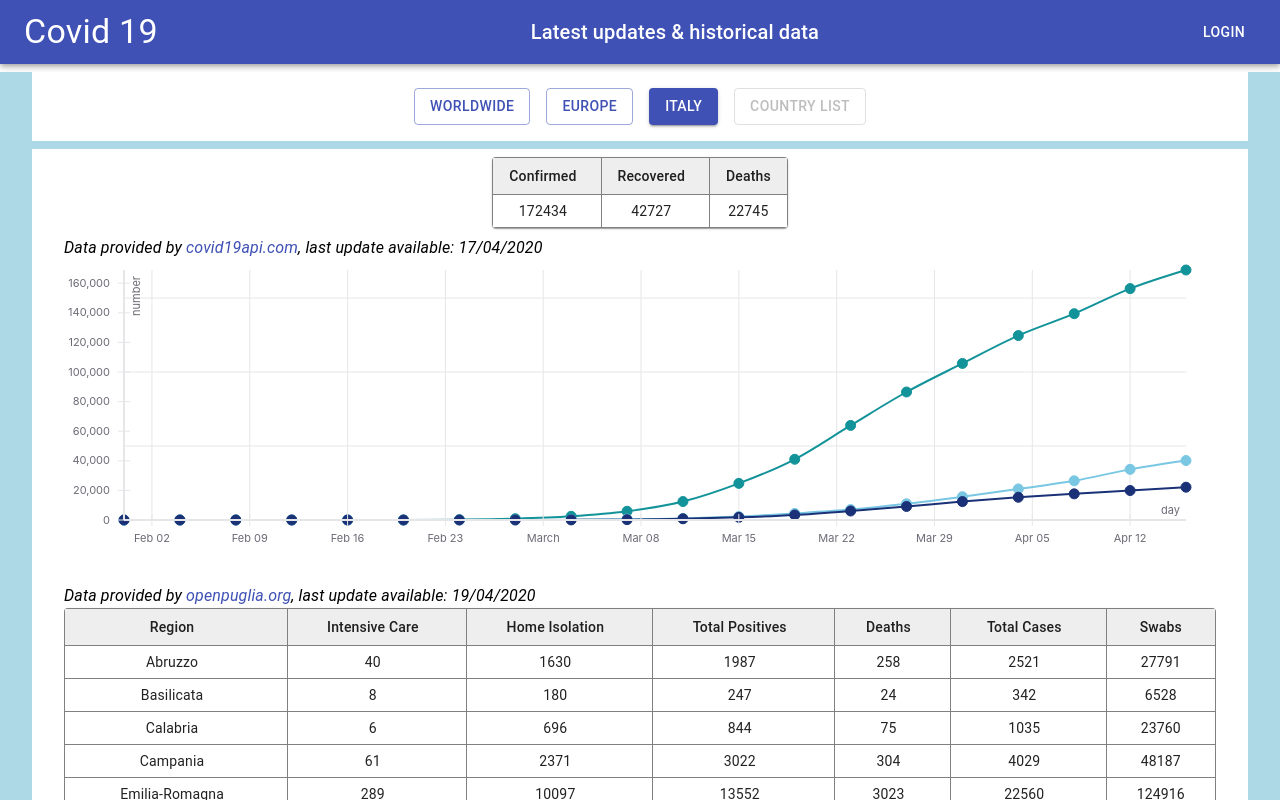
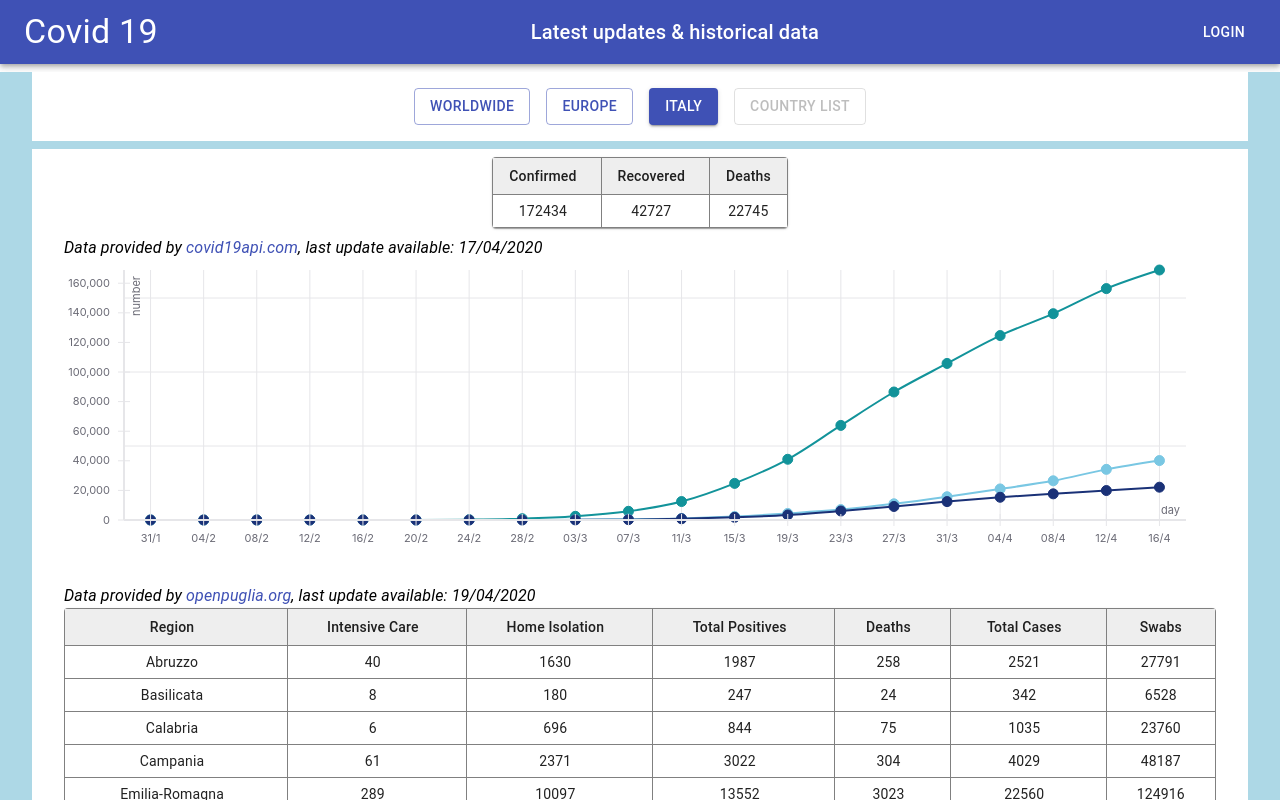
Before and after one commit to gianlucabaldin/covid19, a React (Create React App) app: page / in a window 1280 px wide. Shown: the top 800 px of the page. Built offline with nearby package versions, Linux system fonts and the light colour scheme.

Commit message:
fixed x-axis

```diff
--- a/src/component/ItalyChart.jsx
+++ b/src/component/ItalyChart.jsx
@@ -30,7 +30,7 @@ const ItalyChart = ({ data, width = 500 }) => {
 
   if (!data) return <Error />;
 
-  reduceData(data).map((el) => {
+  reduceData(data).forEach((el) => {
     confirmedArray.push({
       x: new Date(el.Date),
       y: el.Confirmed,
@@ -73,10 +73,10 @@ const ItalyChart = ({ data, width = 500 }) => {
         height={300}
         width={width || 800}
         margin={{ left: 60, right: 30 }}
-        xType="time"
+        xType="ordinal"
       >
+        <HorizontalGridLines />
         <VerticalGridLines />
-        <HorizontalGridLines />
 
         {/* <LineSeries
           data={confirmedArray}
@@ -116,7 +116,7 @@ const ItalyChart = ({ data, width = 500 }) => {
         />
         <XAxis
           title="day"
-          // tickFormat={(value) => moment(value).format('DD/MM')}
+          tickFormat={(value) => moment(value).format('DD/M')}
           tickTotal={20}
         />
         <YAxis title="number" position="end" tickTotal={10} />
```
